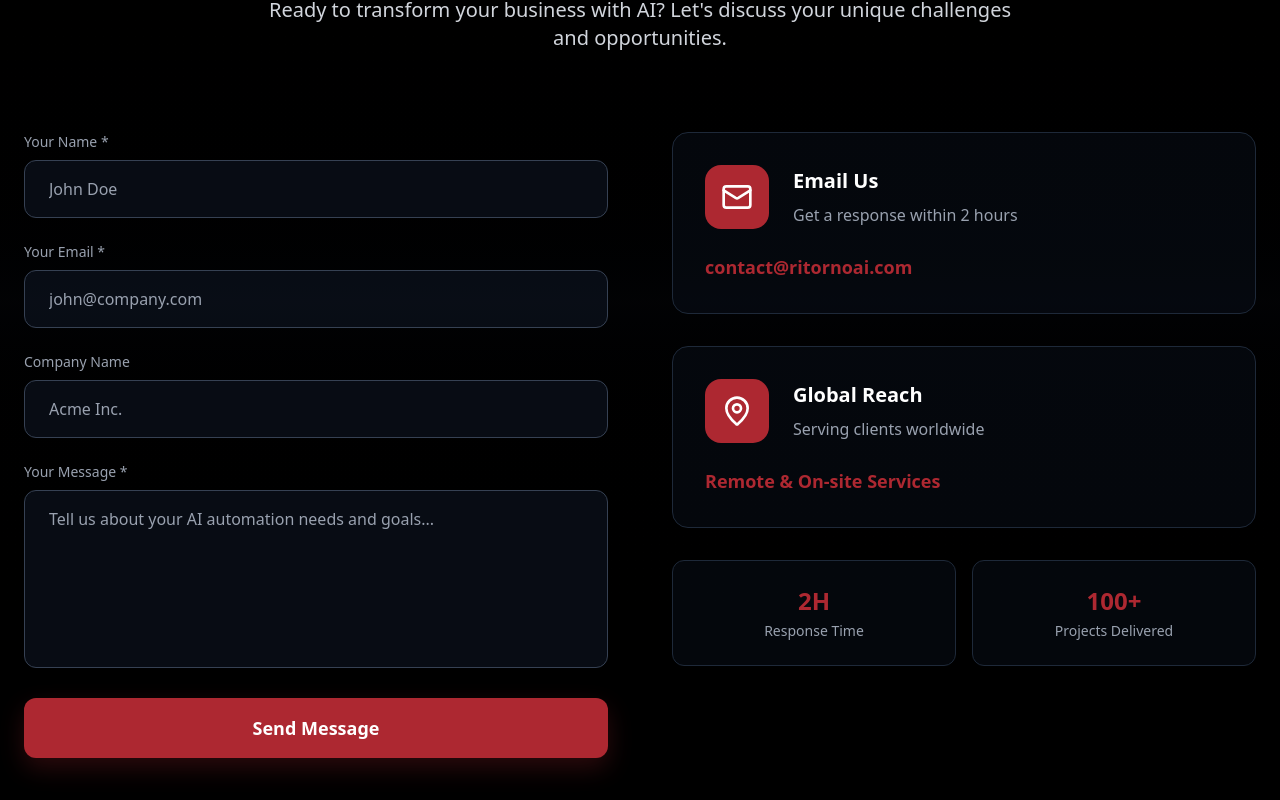
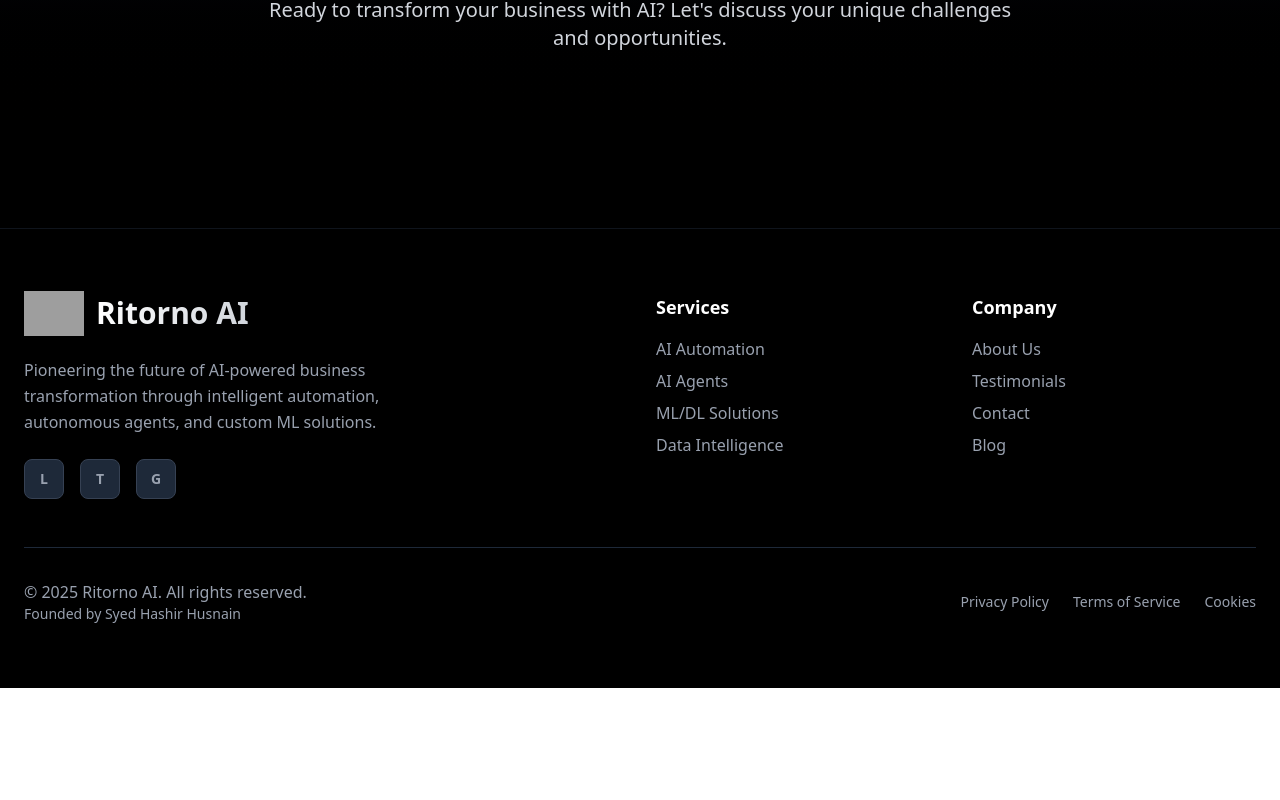
Before and after one commit to SyedHashir-Helper/Ritorno-AI, a React (Vite) app: page / in a window 1280 px wide. Shown: the part 5600-6400 px from the top of the page. After the commit the page ends 6288 px from the top, so only its background shows below. Built offline with nearby package versions, Linux system fonts and the light colour scheme; grey boxes are pictures that could not be loaded.

Commit message:
Update LandingPage.tsx

```diff
--- a/src/pages/LandingPage.tsx
+++ b/src/pages/LandingPage.tsx
@@ -36,7 +36,7 @@ const LandingPage = () => {
               </p>
             </div>
 
-            <ContactForm />
+
           </div>
         </section>
       </main>
```
